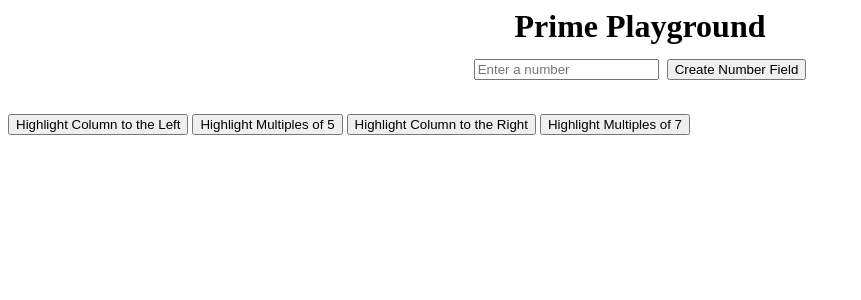
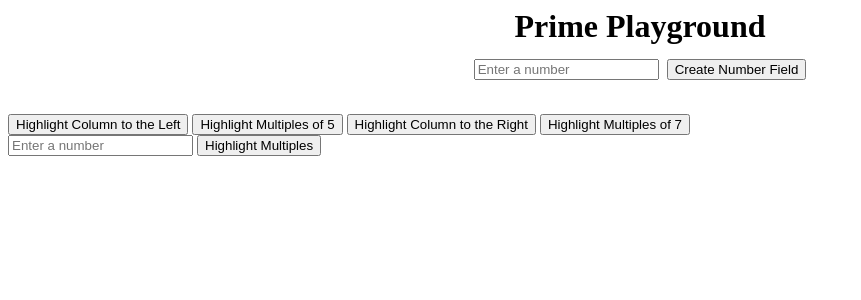
Before and after one commit to dennissmith0/Prime_Playground, a Flask app: page / in a window 1280 px wide. Shown: the top 300 px of the page, without its empty margins (0-861 px from the left). Run offline with Flask 3, Linux system fonts and the light colour scheme.

Commit message:
add distinct 'enter multiples' button
change highlight colors

```diff
--- a/static/css/style.css
+++ b/static/css/style.css
@@ -5,7 +5,7 @@
     text-align: center;
   }
   .highlight {
-    background-color: yellow;
+    background-color: rgb(153, 100, 206);
   }
   .highlight-column-left {
     background-color: lightgreen;
@@ -17,8 +17,8 @@
     background-color: lightsalmon;
   }
   .highlight-column-right {
-    background-color: coral;
+    background-color: rgb(239, 199, 144);
   }
   .column-button {
-    padding: 5px;
+    padding: 2px;
   }
--- a/static/js/main.js
+++ b/static/js/main.js
@@ -3,6 +3,10 @@ console.log('JavaScript file loaded.')
 document.getElementById('patternForm').addEventListener('submit', function(e) {
     e.preventDefault();  // Prevent the form from being submitted in the default way
     createPattern();
+  });
+document.getElementById('multiplesForm').addEventListener('submit', function(e) {
+    e.preventDefault(); // Prevent form submission
+    highlightMultiples();
   });
 
 const gridContainer = document.getElementById('grid-container');
@@ -11,15 +15,8 @@ const gridContainer = document.getElementById('grid-container');
   let isMultiplesOfFiveOn = false;
   let isColumnToRightOn = false;
   let isMultiplesOfSevenOn = false;
+  let ishighlightMultiplesOn = false;
 
-//   function createPattern() {
-//     for (let i = 0; i < 211; i++) {
-//       const gridItem = document.createElement('div');
-//       gridItem.classList.add('grid-item');
-//       gridItem.textContent = i + 2;
-//       gridContainer.appendChild(gridItem);
-//     }
-//   }
 function createPattern() {
     // Clear grid before creating a new pattern
     gridContainer.innerHTML = "";
@@ -114,7 +111,25 @@ function createPattern() {
       const rowIndex = Math.floor(itemIndex / 6);
       const columnIndex = itemIndex % 6;
       const isMultipleOfSeven = (rowIndex % 7 === 0 && columnIndex === 5) || ((rowIndex) % 7 === 2 && columnIndex === 0) || (rowIndex % 7 === 3 && columnIndex === 1) || (rowIndex % 7 === 4 && columnIndex === 2) || ((rowIndex) % 7 === 5 && columnIndex === 3) || (rowIndex % 7 === 6 && columnIndex === 4);
-      item.classList.toggle('highlight', isMultiplesOfSevenOn && isMultipleOfSeven);
+      item.classList.toggle('highlight-multiples-seven', isMultiplesOfSevenOn && isMultipleOfSeven);
     });
   }
+
+  function highlightMultiples() {
+    const multiplesInput = document.getElementById('multiplesInput');
+    ishighlightMultiplesOn = !ishighlightMultiplesOn;
+
+    let multiple = parseInt(multiplesInput.value) || 0; // Use the input value, default to 1 if input is empty
+
+    const gridItems = document.querySelectorAll('.grid-item');
+
+    gridItems.forEach(item => {
+      const value = parseInt(item.textContent);
+      item.classList.toggle('highlight', value % multiple === 0);
+    });
+
+    // Reset the multiples input field after highlighting
+    multiplesInput.value = "";
+  }
+
 //   createPattern();
--- a/templates/index.html
+++ b/templates/index.html
@@ -1,6 +1,6 @@
 <h1><center>Prime Playground
     <form id="patternForm">
-        <input type="number" id="rangeInput" placeholder="Enter a number" min="0">
+        <input type="number" id="rangeInput" placeholder="Enter a number" min="2">
         <button type="submit">Create Number Field</button>
       </form>
 </center></h1>
@@ -13,6 +13,11 @@
   <button onclick="toggleMultiplesOfSeven()">Highlight Multiples of 7</button>
 </div>
 
+<form id="multiplesForm">
+    <input type="number" id="multiplesInput" placeholder="Enter a number" min="2">
+    <button type="submit">Highlight Multiples</button>
+</form>
+
 <div class="grid" id="grid-container"></div>
 
 <link rel="stylesheet" href="{{ url_for('static', filename='css/style.css') }}">
```
